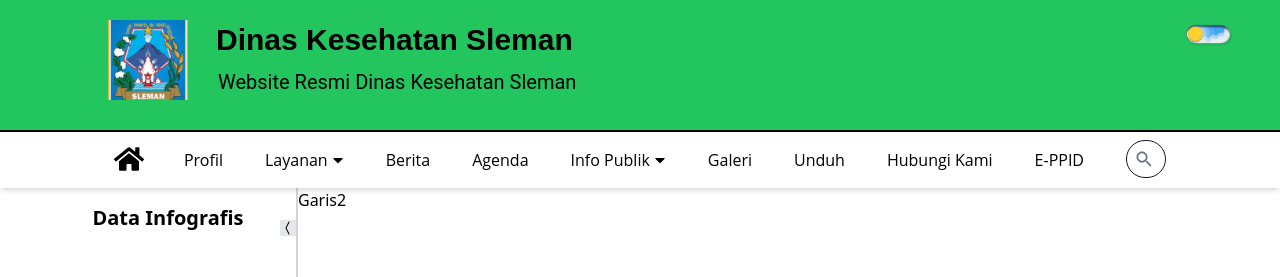
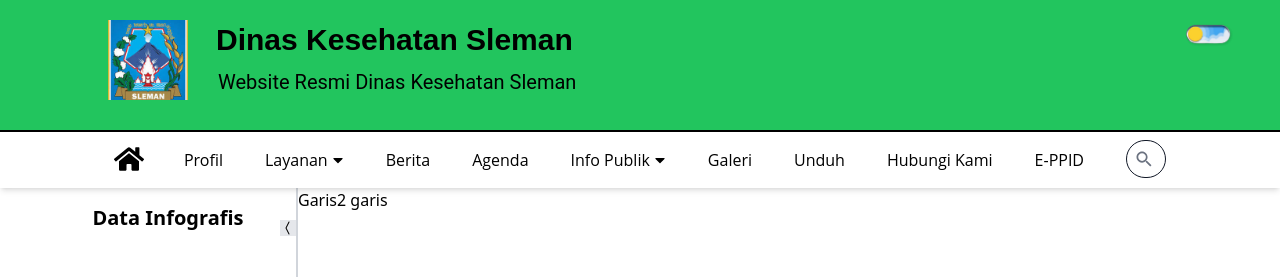
Before and after one commit to sehad123/dinkes_sleman, a React (Vite) app: page /infografis/garis2 in a window 1280 px wide. Shown: the top 277 px of the page. Built offline with nearby package versions, Linux system fonts and the light colour scheme.

Commit message:
hapus lib chart

```diff
--- a/package.json
+++ b/package.json
@@ -19,7 +19,6 @@
     "@fullcalendar/react": "^6.1.11",
     "@mui/material": "^5.15.18",
     "aos": "^2.3.4",
-    "chart.js": "^2.9.4",
     "react": "^18.2.0",
     "react-calendar": "^5.0.0",
     "react-chartjs-2": "^5.2.0",
--- a/src/pages/infografis/Garis2.jsx
+++ b/src/pages/infografis/Garis2.jsx
@@ -75,7 +75,7 @@
 import React from "react";
 
 const Garis2 = () => {
-  return <div>Garis2</div>;
+  return <div>Garis2 garis</div>;
 };
 
 export default Garis2;
```
Also changed, not shown: 1 other file (tests, documents, lock files or other folders).
